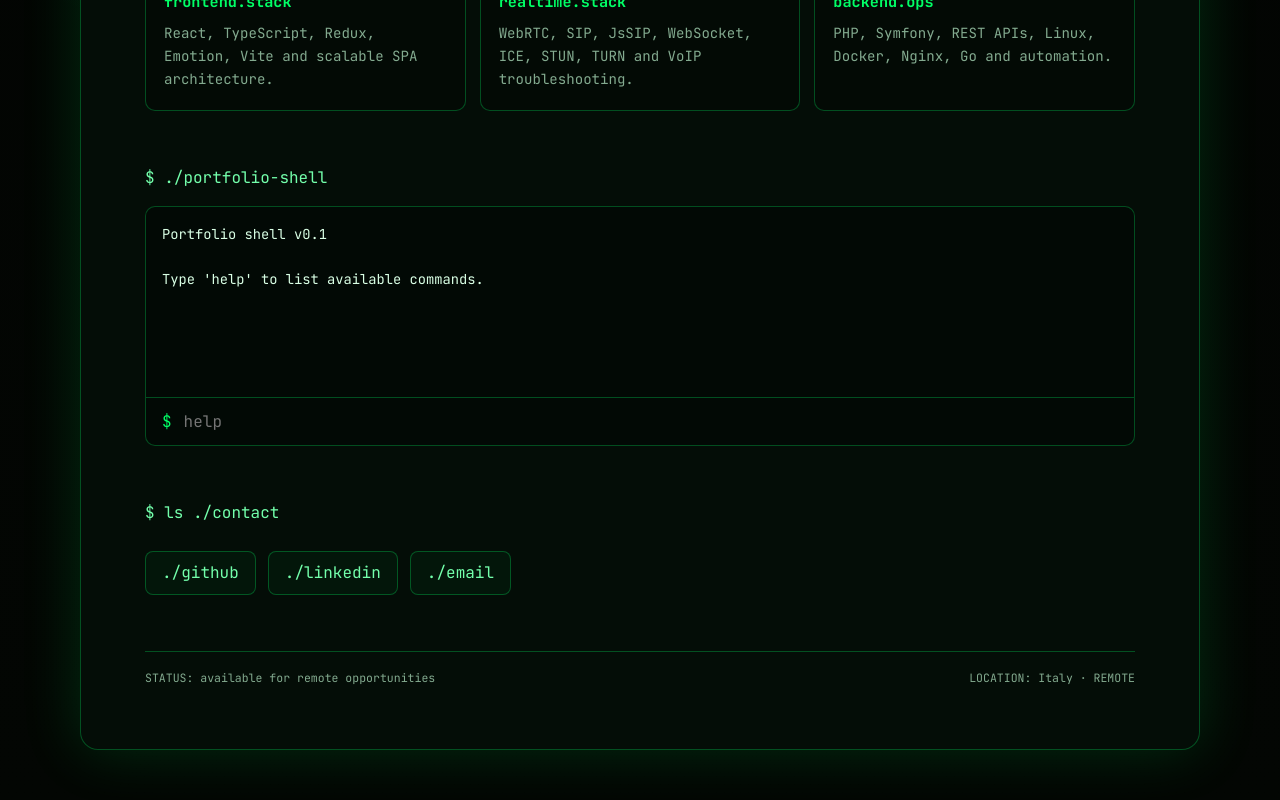
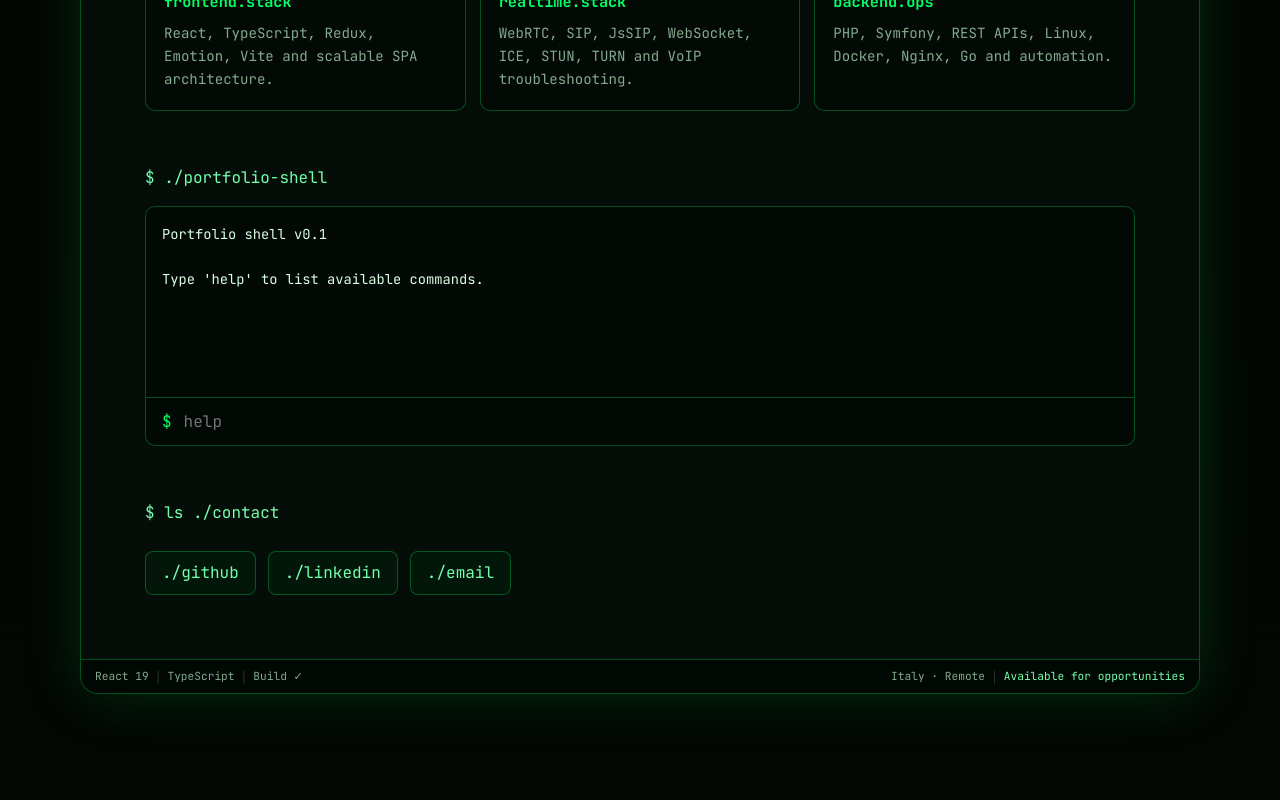
Before and after one commit to giacco/giacco.github.io, a React (Vite) app: page / in a window 1280 px wide. Shown: the part 638-1438 px from the top of the page. After the commit the page ends 1396 px from the top, so only its background shows below. Built offline with nearby package versions, Linux system fonts and the light colour scheme.

Commit message:
feat: integrate IDE status bar into portfolio layout

```diff
--- a/src/App.tsx
+++ b/src/App.tsx
@@ -2,6 +2,7 @@ import { useCallback, useState } from 'react';
 import styled from '@emotion/styled';
 import { motion } from 'framer-motion';
 import { BootSequence } from './components/boot/BootSequence';
+import { StatusBar } from './components/layout/StatusBar';
 import { InteractiveShell } from './components/shell/InteractiveShell';
 
 const Page = styled.main`
@@ -185,17 +186,6 @@ const Card = styled(motion.article)`
   p { margin: 0; color: ${({ theme }) => theme.colors.muted}; line-height: 1.65; font-size: .88rem; }
 `;
 
-const Status = styled.footer`
-  display: flex;
-  justify-content: space-between;
-  gap: 12px;
-  color: ${({ theme }) => theme.colors.muted};
-  font-size: .72rem;
-  border-top: 1px solid ${({ theme }) => theme.colors.border};
-  padding-top: 18px;
-  @media (max-width: 560px) { flex-direction: column; }
-`;
-
 const cards = [
   ['frontend.stack', 'React, TypeScript, Redux, Emotion, Vite and scalable SPA architecture.'],
   ['realtime.stack', 'WebRTC, SIP, JsSIP, WebSocket, ICE, STUN, TURN and VoIP troubleshooting.'],
@@ -267,12 +257,8 @@ export default function App() {
                 <Action href="mailto:filippo.giacche@gmail.com">./email</Action>
               </Actions>
             </section>
-
-            <Status>
-              <span>STATUS: available for remote opportunities</span>
-              <span>LOCATION: Italy · REMOTE</span>
-            </Status>
           </Body>
+          <StatusBar />
         </Terminal>
       </Page>
     </>
```
